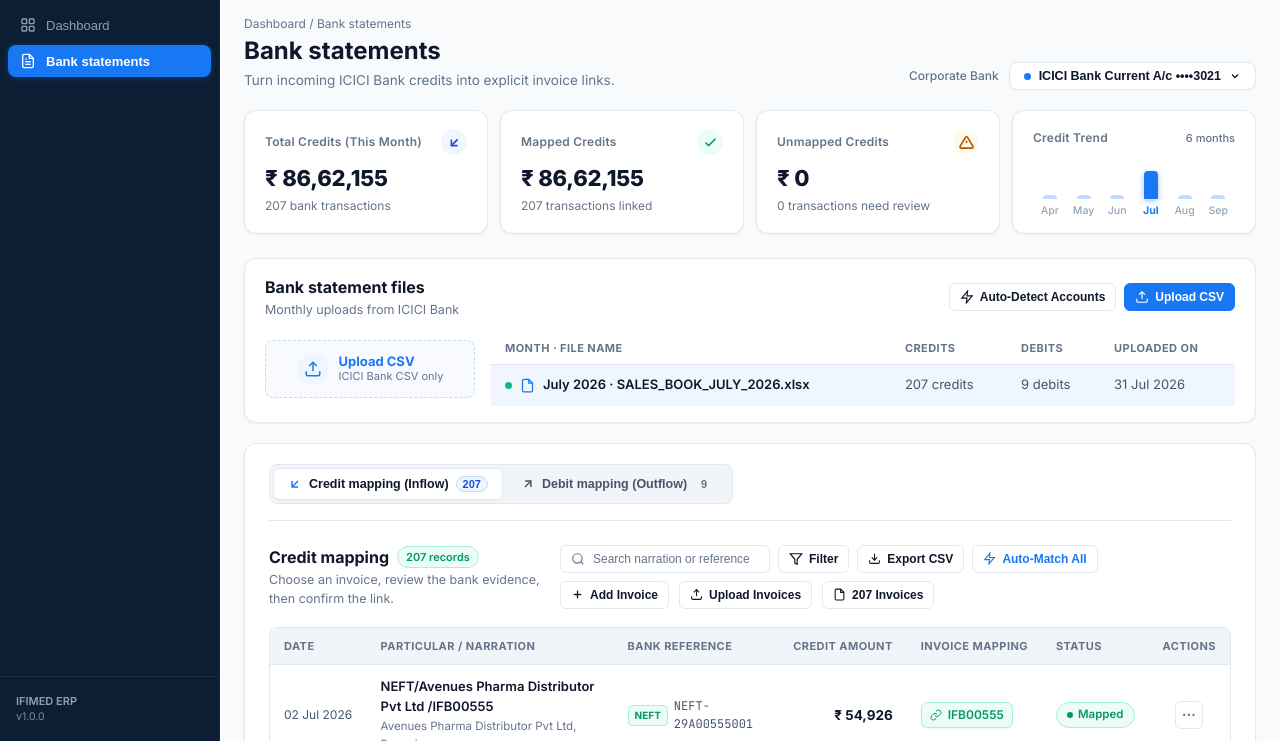
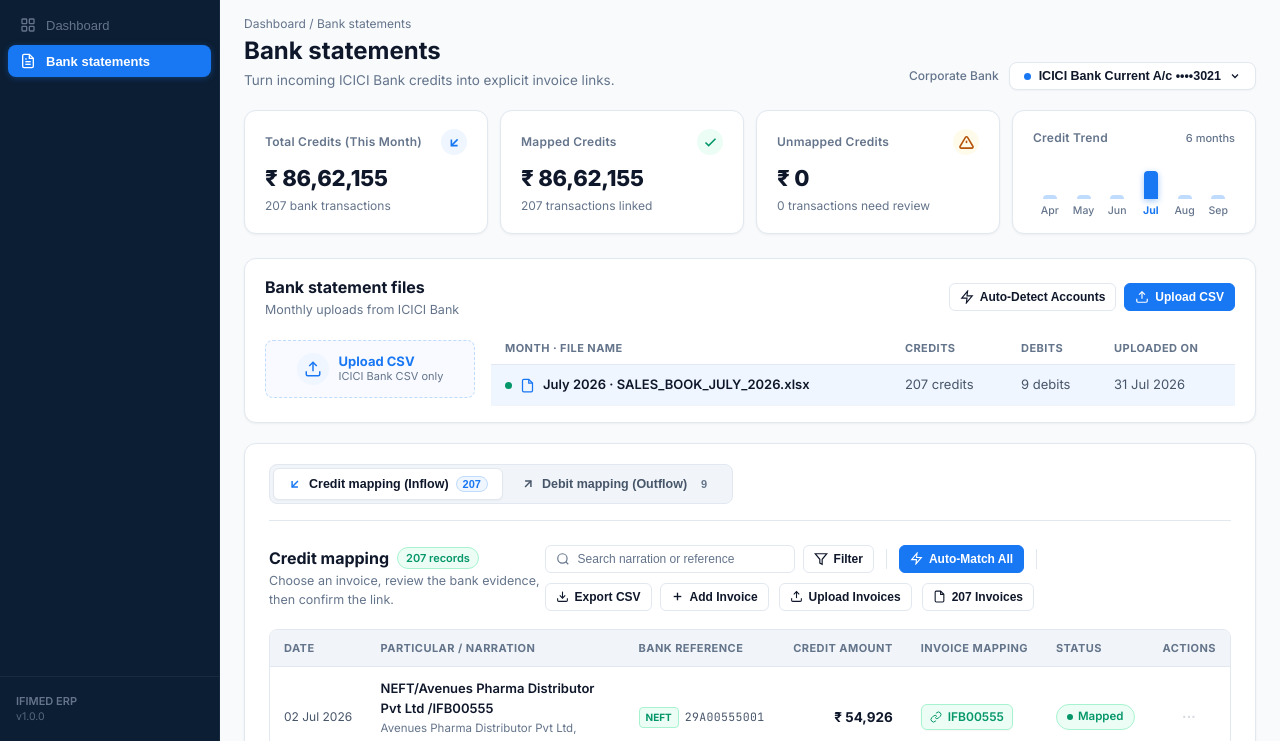
Before and after one commit to supreethkiran25/ifimed, a website: page index.html in a window 1280 px wide. Shown: the part 59-800 px from the top of the page. Drawn offline with Linux system fonts and the light colour scheme.

Commit message:
fix(usability): resolve 7 usability heuristic issues on reconciliation desk

```diff
--- a/app.js
+++ b/app.js
@@ -288,6 +288,17 @@ function formatINR(amount) {
   });
 }
 
+function formatBankRef(bankRef, type) {
+  if (!bankRef || bankRef === '—') return '—';
+  if (type) {
+    const prefixRegex = new RegExp(`^${type}[-_/\\s]+`, 'i');
+    if (prefixRegex.test(bankRef)) {
+      return bankRef.replace(prefixRegex, '');
+    }
+  }
+  return bankRef;
+}
+
 function showToast(message, type = 'success') {
   if (!toastNotification) return;
 
@@ -870,7 +881,7 @@ function renderCreditTable() {
       <td class="col-ref">
         <div class="ref-badge-wrap">
           <span class="badge-type ${badgeClass}">${escapeHtml(row.type)}</span>
-          <span class="ref-code-text">${escapeHtml(row.bankRef || '—')}</span>
+          <span class="ref-code-text">${escapeHtml(formatBankRef(row.bankRef, row.type))}</span>
         </div>
       </td>
       <td class="col-amount text-right">
@@ -883,7 +894,7 @@ function renderCreditTable() {
         ${statusPillHtml}
       </td>
       <td class="col-actions text-center">
-        <button type="button" class="btn-actions-menu" id="action-btn-${row.id}" title="Row options">···</button>
+        <button type="button" class="btn-actions-menu" id="action-btn-${row.id}" title="Row options" aria-label="Row options for transaction ${escapeHtml(row.id)}" aria-haspopup="menu">···</button>
       </td>
     `;
 
--- a/index.html
+++ b/index.html
@@ -352,20 +352,21 @@
               <p class="card-subtitle" id="mappingCardSubtitle">Choose an invoice, review the bank evidence, then confirm the link.</p>
             </div>
 
-            <div class="mapping-desk-toolbar">
-              <!-- Search narration or reference -->
+            <div class="mapping-desk-toolbar" role="toolbar" aria-label="Reconciliation Table Tools">
+              <!-- Query Controls: Search & Filter -->
+              <div class="toolbar-group toolbar-group-query">
                 <div class="search-input-wrapper">
-                <svg width="14" height="14" viewBox="0 0 24 24" fill="none" stroke="currentColor" stroke-width="2">
+                  <svg width="14" height="14" viewBox="0 0 24 24" fill="none" stroke="currentColor" stroke-width="2" aria-hidden="true">
                     <circle cx="11" cy="11" r="8"></circle>
                     <line x1="21" y1="21" x2="16.65" y2="16.65"></line>
                   </svg>
-                <input type="text" id="tableSearchInput" placeholder="Search narration or reference" class="table-search-box">
+                  <input type="text" id="tableSearchInput" placeholder="Search narration or reference" class="table-search-box" aria-label="Search narration or reference">
                 </div>
 
                 <!-- Filter Dropdown Button -->
                 <div class="filter-dropdown-container">
-                <button type="button" class="btn btn-outline btn-sm" id="filterDropdownBtn">
-                  <svg width="14" height="14" viewBox="0 0 24 24" fill="none" stroke="currentColor" stroke-width="2">
+                  <button type="button" class="btn btn-outline btn-sm" id="filterDropdownBtn" aria-haspopup="true" aria-expanded="false" title="Filter transactions by status">
+                    <svg width="14" height="14" viewBox="0 0 24 24" fill="none" stroke="currentColor" stroke-width="2" aria-hidden="true">
                       <polygon points="22 3 2 3 10 12.46 10 19 14 21 14 12.46 22 3"></polygon>
                     </svg>
                     <span id="activeFilterLabel">Filter</span>
@@ -383,10 +384,26 @@
                     </button>
                   </div>
                 </div>
+              </div>
 
-              <!-- Export Reconciled Action (Grouped with Table Controls) -->
-              <button type="button" class="btn btn-outline btn-sm" id="exportCurrentMonthBtn" title="Export reconciled CSV">
-                <svg width="13" height="13" viewBox="0 0 24 24" fill="none" stroke="currentColor" stroke-width="2">
+              <div class="toolbar-divider" role="separator" aria-orientation="vertical"></div>
+
+              <!-- Primary Bulk Workflow Action -->
+              <div class="toolbar-group toolbar-group-primary">
+                <button type="button" class="btn btn-primary btn-sm" id="autoMatchAllBtn" title="Auto-match all open transactions with statement invoices/bills" aria-label="Auto-match all open transactions">
+                  <svg width="13" height="13" viewBox="0 0 24 24" fill="none" stroke="currentColor" stroke-width="2" aria-hidden="true">
+                    <path d="M13 2L3 14h9l-1 8 10-12h-9l1-8z"></path>
+                  </svg>
+                  <span>Auto-Match All</span>
+                </button>
+              </div>
+
+              <div class="toolbar-divider" role="separator" aria-orientation="vertical"></div>
+
+              <!-- Secondary Actions: Export & Catalog Management -->
+              <div class="toolbar-group toolbar-group-secondary">
+                <button type="button" class="btn btn-outline btn-sm" id="exportCurrentMonthBtn" title="Export reconciled CSV" aria-label="Export reconciled transactions to CSV">
+                  <svg width="13" height="13" viewBox="0 0 24 24" fill="none" stroke="currentColor" stroke-width="2" aria-hidden="true">
                     <path d="M21 15v4a2 2 0 0 1-2 2H5a2 2 0 0 1-2-2v-4"></path>
                     <polyline points="7 10 12 15 17 10"></polyline>
                     <line x1="12" y1="15" x2="12" y2="3"></line>
@@ -394,18 +411,10 @@
                   <span id="exportCsvBtnText">Export CSV</span>
                 </button>
 
-              <!-- Auto-Match All Records from Statement Files Action -->
-              <button type="button" class="btn btn-outline btn-sm" id="autoMatchAllBtn" title="Auto-match all open transactions with statement invoices/bills" style="color: var(--ifimed-primary); font-weight: 600;">
-                <svg width="13" height="13" viewBox="0 0 24 24" fill="none" stroke="currentColor" stroke-width="2">
-                  <path d="M13 2L3 14h9l-1 8 10-12h-9l1-8z"></path>
-                </svg>
-                <span>Auto-Match All</span>
-              </button>
-
                 <!-- Credit Mode Actions -->
                 <div class="mode-actions-group" id="creditActionsGroup">
                   <button type="button" class="btn btn-outline btn-sm" id="openAddInvoiceModalBtn" title="Manually enter a customer invoice">
-                  <svg width="13" height="13" viewBox="0 0 24 24" fill="none" stroke="currentColor" stroke-width="2.5">
+                    <svg width="13" height="13" viewBox="0 0 24 24" fill="none" stroke="currentColor" stroke-width="2.5" aria-hidden="true">
                       <line x1="12" y1="5" x2="12" y2="19"></line>
                       <line x1="5" y1="12" x2="19" y2="12"></line>
                     </svg>
@@ -413,7 +422,7 @@
                   </button>
 
                   <button type="button" class="btn btn-outline btn-sm" id="openUploadInvoiceCsvBtn" title="Bulk upload customer invoices from CSV">
-                  <svg width="13" height="13" viewBox="0 0 24 24" fill="none" stroke="currentColor" stroke-width="2">
+                    <svg width="13" height="13" viewBox="0 0 24 24" fill="none" stroke="currentColor" stroke-width="2" aria-hidden="true">
                       <path d="M21 15v4a2 2 0 0 1-2 2H5a2 2 0 0 1-2-2v-4"/>
                       <polyline points="17 8 12 3 7 8"/>
                       <line x1="12" y1="3" x2="12" y2="15"/>
@@ -423,7 +432,7 @@
                   <input type="file" id="invoiceCsvInput" accept=".csv,text/csv" class="hidden-input">
 
                   <button type="button" class="btn btn-outline btn-sm" id="viewInvoicesBtn" title="View Invoices Catalog">
-                  <svg width="13" height="13" viewBox="0 0 24 24" fill="none" stroke="currentColor" stroke-width="2">
+                    <svg width="13" height="13" viewBox="0 0 24 24" fill="none" stroke="currentColor" stroke-width="2" aria-hidden="true">
                       <path d="M14 2H6a2 2 0 0 0-2 2v16a2 2 0 0 0 2 2h12a2 2 0 0 0 2-2V8z"/>
                       <polyline points="14 2 14 8 20 8"/>
                     </svg>
@@ -434,7 +443,7 @@
                 <!-- Debit Mode Actions -->
                 <div class="mode-actions-group" id="debitActionsGroup" style="display: none;">
                   <button type="button" class="btn btn-outline btn-sm" id="openAddBillModalBtn" title="Manually enter a vendor bill / expense">
-                  <svg width="13" height="13" viewBox="0 0 24 24" fill="none" stroke="currentColor" stroke-width="2.5">
+                    <svg width="13" height="13" viewBox="0 0 24 24" fill="none" stroke="currentColor" stroke-width="2.5" aria-hidden="true">
                       <line x1="12" y1="5" x2="12" y2="19"></line>
                       <line x1="5" y1="12" x2="19" y2="12"></line>
                     </svg>
@@ -442,7 +451,7 @@
                   </button>
 
                   <button type="button" class="btn btn-outline btn-sm" id="openUploadBillCsvBtn" title="Bulk upload vendor bills from CSV">
-                  <svg width="13" height="13" viewBox="0 0 24 24" fill="none" stroke="currentColor" stroke-width="2">
+                    <svg width="13" height="13" viewBox="0 0 24 24" fill="none" stroke="currentColor" stroke-width="2" aria-hidden="true">
                       <path d="M21 15v4a2 2 0 0 1-2 2H5a2 2 0 0 1-2-2v-4"/>
                       <polyline points="17 8 12 3 7 8"/>
                       <line x1="12" y1="3" x2="12" y2="15"/>
@@ -452,12 +461,13 @@
                   <input type="file" id="billCsvInput" accept=".csv,text/csv" class="hidden-input">
 
                   <button type="button" class="btn btn-outline btn-sm" id="viewBillsBtn" title="View Vendor Bills Catalog">
-                  <svg width="13" height="13" viewBox="0 0 24 24" fill="none" stroke="currentColor" stroke-width="2">
+                    <svg width="13" height="13" viewBox="0 0 24 24" fill="none" stroke="currentColor" stroke-width="2" aria-hidden="true">
                       <path d="M14 2H6a2 2 0 0 0-2 2v16a2 2 0 0 0 2 2h12a2 2 0 0 0 2-2V8z"/>
                       <polyline points="14 2 14 8 20 8"/>
                     </svg>
                     <span id="totalBillsCountBadge">9 Vendor Bills</span>
                   </button>
+                </div>
               </div>
             </div>
           </div>
--- a/styles.css
+++ b/styles.css
@@ -34,48 +34,49 @@
   --border-medium: #cbd5e1;
   --border-focused: #1877f2;
 
-  /* Text Colors */
-  --text-primary: #0f172a;
-  --text-secondary: #475569;
-  --text-muted: #64748b;
-  --text-light: #94a3b8;
+  /* Unified 8-Token Text Palette (WCAG AA Compliant) */
+  --text-primary: #0f172a;           /* 1. Primary text & headings */
+  --text-secondary: #475569;         /* 2. Subheadings & body */
+  --text-muted: #64748b;             /* 3. Captions, hints, icons */
+  --text-light: var(--text-muted);   /* Aliased to stay within design system */
+  --text-tertiary: var(--text-muted);
+  --navy-text-subtle: var(--text-muted);
 
   /* Status Tokens */
   --green-bg: #ecfdf5;
   --green-border: #a7f3d0;
-  --green-text: #059669;
-  --green-solid: #10b981;
+  --green-text: #059669;             /* 4. Credits & reconciled success */
+  --green-solid: var(--green-text);
+  --emerald-bg: #f0fdf4;
+  --emerald-border: #bbf7d0;
+  --emerald-text: var(--green-text);
 
   --amber-bg: #fffbeb;
   --amber-border: #fde68a;
-  --amber-text: #b45309;
-  --amber-solid: #f59e0b;
+  --amber-text: #b45309;             /* 5. Pending & warnings */
+  --amber-solid: var(--amber-text);
+  --orange-bg: #fff7ed;
+  --orange-border: #fed7aa;
+  --orange-text: var(--amber-text);
 
   --blue-bg: #eff6ff;
   --blue-border: #bfdbfe;
-  --blue-text: #1d4ed8;
+  --blue-text: var(--ifimed-primary);/* 6. Primary brand interactive */
+  --cyan-bg: #e6f6fd;
+  --cyan-border: #bae6fd;
+  --cyan-text: var(--ifimed-primary);
 
   --rose-bg: #ffe4e6;
   --rose-border: #fecdd3;
-  --rose-text: #be123c;
-  --rose-solid: #e11d48;
+  --rose-text: #be123c;              /* 7. Debits & destructive */
+  --rose-solid: var(--rose-text);
   --rose-hover: #9f1239;
 
   --purple-bg: #faf5ff;
   --purple-border: #e9d5ff;
-  --purple-text: #7e22ce;
-
-  --orange-bg: #fff7ed;
-  --orange-border: #fed7aa;
-  --orange-text: #c2410c;
-
-  --emerald-bg: #f0fdf4;
-  --emerald-border: #bbf7d0;
-  --emerald-text: #15803d;
-
-  --cyan-bg: #e6f6fd;
-  --cyan-border: #bae6fd;
-  --cyan-text: #0284c7;
+  --purple-text: var(--text-secondary);
+
+  --text-inverse: #ffffff;           /* 8. White text on solid fills */
 
   /* Dropzone & Interactive */
   --dropzone-bg: #f8faff;
@@ -136,48 +137,49 @@
   --border-medium: #2b3e5c;
   --border-focused: #3b82f6;
 
-  /* Text Colors */
+  /* Unified 8-Token Text Palette (Dark Mode) */
   --text-primary: #f8fafc;
   --text-secondary: #cbd5e1;
   --text-muted: #94a3b8;
-  --text-light: #64748b;
+  --text-light: var(--text-muted);
+  --text-tertiary: var(--text-muted);
+  --navy-text-subtle: var(--text-muted);
 
   /* Status Tokens */
   --green-bg: rgba(16, 185, 129, 0.16);
   --green-border: rgba(16, 185, 129, 0.32);
   --green-text: #34d399;
-  --green-solid: #10b981;
+  --green-solid: var(--green-text);
+  --emerald-bg: rgba(34, 197, 94, 0.16);
+  --emerald-border: rgba(34, 197, 94, 0.32);
+  --emerald-text: var(--green-text);
 
   --amber-bg: rgba(245, 158, 11, 0.16);
   --amber-border: rgba(245, 158, 11, 0.32);
   --amber-text: #fbbf24;
-  --amber-solid: #f59e0b;
+  --amber-solid: var(--amber-text);
+  --orange-bg: rgba(249, 115, 22, 0.16);
+  --orange-border: rgba(249, 115, 22, 0.32);
+  --orange-text: var(--amber-text);
 
   --blue-bg: rgba(59, 130, 246, 0.16);
   --blue-border: rgba(59, 130, 246, 0.32);
-  --blue-text: #60a5fa;
+  --blue-text: var(--ifimed-primary);
+  --cyan-bg: rgba(6, 182, 212, 0.16);
+  --cyan-border: rgba(6, 182, 212, 0.32);
+  --cyan-text: var(--ifimed-primary);
 
   --rose-bg: rgba(244, 63, 94, 0.16);
   --rose-border: rgba(244, 63, 94, 0.32);
   --rose-text: #fb7185;
-  --rose-solid: #f43f5e;
+  --rose-solid: var(--rose-text);
   --rose-hover: #fda4af;
 
   --purple-bg: rgba(168, 85, 247, 0.16);
   --purple-border: rgba(168, 85, 247, 0.32);
-  --purple-text: #d8b4fe;
-
-  --orange-bg: rgba(249, 115, 22, 0.16);
-  --orange-border: rgba(249, 115, 22, 0.32);
-  --orange-text: #fdba74;
-
-  --emerald-bg: rgba(34, 197, 94, 0.16);
-  --emerald-border: rgba(34, 197, 94, 0.32);
-  --emerald-text: #86efac;
-
-  --cyan-bg: rgba(6, 182, 212, 0.16);
-  --cyan-border: rgba(6, 182, 212, 0.32);
-  --cyan-text: #38bdf8;
+  --purple-text: var(--text-secondary);
+
+  --text-inverse: #0f172a;
 
   /* Dropzone & Interactive */
   --dropzone-bg: rgba(59, 130, 246, 0.05);
@@ -294,7 +296,7 @@ body {
 }
 
 .crumb-separator {
-  color: var(--border-medium);
+  color: var(--text-muted);
 }
 
 .crumb-active {
@@ -1348,8 +1350,22 @@ body {
 .mapping-desk-toolbar {
   display: flex;
   align-items: center;
+  gap: 10px;
+  flex-wrap: wrap;
+}
+
+.toolbar-group {
+  display: flex;
+  align-items: center;
   gap: 8px;
-  flex-wrap: wrap;
+}
+
+.toolbar-divider {
+  width: 1px;
+  height: 20px;
+  background: var(--border-default);
+  margin: 0 2px;
+  flex-shrink: 0;
 }
 
 .search-input-wrapper {
@@ -1361,39 +1377,20 @@ body {
   border-radius: var(--radius-sm);
   padding: 0 10px;
   height: 28px;
-  width: 210px;
+  min-height: 28px;
+  width: 250px;
+  box-sizing: border-box;
+  transition: border-color var(--transition-fast), box-shadow var(--transition-fast);
+}
+
+.search-input-wrapper:focus-within {
+  border-color: var(--ifimed-primary);
+  box-shadow: 0 0 0 2px var(--ifimed-primary-subtle);
 }
 
 .search-input-wrapper svg {
   color: var(--text-muted);
   flex-shrink: 0;
-}
-
-.table-empty-state {
-  display: flex;
-  flex-direction: column;
-  align-items: center;
-  justify-content: center;
-  padding: 48px 24px;
-  text-align: center;
-  color: var(--text-muted);
-}
-
-.table-empty-state svg {
-  color: var(--text-muted);
-  margin-bottom: 12px;
-}
-
-.table-empty-state h3 {
-  font-size: 15px;
-  font-weight: 600;
-  color: var(--text-primary);
-  margin-bottom: 4px;
-}
-
-.table-empty-state p {
-  font-size: 12.5px;
-  color: var(--text-secondary);
 }
 
 .table-search-box {
@@ -1401,12 +1398,41 @@ body {
   outline: none;
   background: transparent;
   font-size: 12px;
+  height: 100%;
   width: 100%;
   color: var(--text-primary);
+  padding: 0;
 }
 
 .table-search-box::placeholder {
   color: var(--text-muted);
+}
+
+.table-empty-state {
+  display: flex;
+  flex-direction: column;
+  align-items: center;
+  justify-content: center;
+  padding: 48px 24px;
+  text-align: center;
+  color: var(--text-muted);
+}
+
+.table-empty-state svg {
+  color: var(--text-muted);
+  margin-bottom: 12px;
+}
+
+.table-empty-state h3 {
+  font-size: 15px;
+  font-weight: 600;
+  color: var(--text-primary);
+  margin-bottom: 4px;
+}
+
+.table-empty-state p {
+  font-size: 12.5px;
+  color: var(--text-secondary);
 }
 
 .filter-dropdown-container {
@@ -1542,8 +1568,10 @@ body {
 
 .ref-code-text {
   font-family: var(--font-mono);
-  font-size: 12px;
+  font-size: 11.5px;
   color: var(--text-secondary);
+  letter-spacing: 0.03em;
+  font-variant-numeric: tabular-nums;
 }
 
 .amount-text {
@@ -1669,22 +1697,27 @@ body {
   width: 28px;
   height: 28px;
   border-radius: var(--radius-sm);
-  border: 1px solid var(--border-default);
-  background: var(--bg-card);
-  color: var(--text-muted);
+  border: 1px solid transparent;
+  background: transparent;
+  color: var(--text-muted);
+  opacity: 0.25;
   cursor: pointer;
   display: inline-flex;
   align-items: center;
   justify-content: center;
   font-size: 14px;
   font-weight: 700;
-  transition: all var(--transition-fast);
-}
-
-.btn-actions-menu:hover {
+  transition: opacity var(--transition-fast), background var(--transition-fast), border-color var(--transition-fast), color var(--transition-fast);
+}
+
+tr:hover .btn-actions-menu,
+.btn-actions-menu:focus-visible,
+.btn-actions-menu:hover,
+.btn-actions-menu[aria-expanded="true"] {
+  opacity: 1;
   background: var(--bg-hover);
-  color: var(--text-primary);
-  border-color: var(--border-medium);
+  border-color: var(--border-default);
+  color: var(--text-primary);
 }
 
 /* ==========================================================================
@@ -1722,7 +1755,7 @@ body {
 }
 
 .confirm-title-left svg {
-  color: var(--green-solid);
+  color: var(--green-text);
 }
 
 .confirm-close-btn {
@@ -1730,7 +1763,7 @@ body {
   border: none;
   font-size: 20px;
   line-height: 1;
-  color: var(--text-light);
+  color: var(--text-muted);
   cursor: pointer;
 }
 
@@ -1858,8 +1891,8 @@ body {
 }
 
 .btn-confirm-submit.btn-submit-debit {
-  background: var(--rose-solid) !important;
-  border-color: var(--rose-solid) !important;
+  background: var(--rose-text) !important;
+  border-color: var(--rose-text) !important;
 }
 
 .btn-confirm-submit.btn-submit-debit:hover {
@@ -1940,7 +1973,7 @@ body {
   flex-wrap: wrap;
   gap: 5px;
   font-size: 11px;
-  color: var(--text-tertiary);
+  color: var(--text-muted);
   margin-top: 2px;
 }
 
```
Also changed, not shown: dist/app.js, dist/index.html, dist/styles.css. Lines whose indentation alone changed are shown as unchanged.
